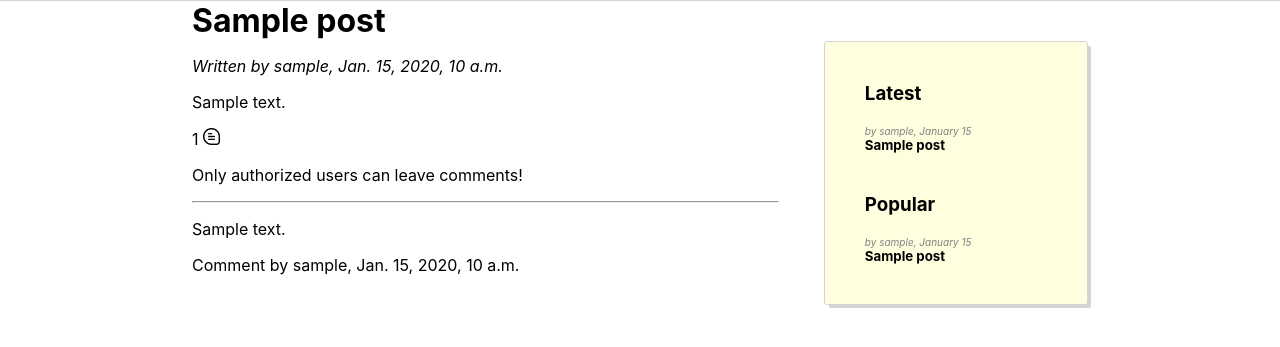
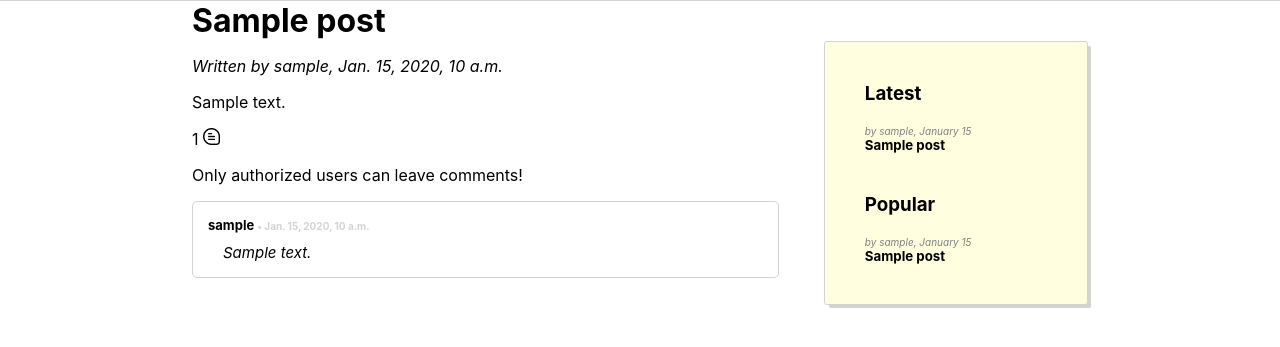
Before and after one commit to bihunva/mug-blogging-platform, a Django app: a page that uses blog/templates/blog/post_detail.html in a window 1280 px wide. Shown: the part 60-407 px from the top of the page. Run offline with Django 4.2, Linux system fonts and the light colour scheme; tables that the repository leaves empty hold one stand-in row (values such as "Sample post"); some libraries are stand-ins or nearby versions.

Commit message:
Added styles to comments

```diff
--- a/blog/static/blog/css/styles.css
+++ b/blog/static/blog/css/styles.css
@@ -310,3 +310,31 @@ ul.pagination li span {
     color: lightseagreen;
     background-color: lightgoldenrodyellow;
 }
+
+.comment {
+    border: 1px solid lightgrey;
+    border-radius: 5px;
+    padding: 15px;
+    margin: 0 0 25px 0;
+}
+
+.comment:last-child {
+    margin: 0 0 70px 0;
+}
+
+.comment-author {
+    margin: 0 0 10px 0;
+    font-size: 13px;
+    font-weight: bold;
+}
+
+.comment-created-at {
+    color: lightgrey;
+    font-size: 10px;
+}
+
+.comment-body {
+    margin: 0 0 0 15px;
+    font-style: italic;
+    font-size: 15px;
+}
--- a/blog/templates/blog/post_detail.html
+++ b/blog/templates/blog/post_detail.html
@@ -25,7 +25,8 @@
         </p>
         <p>{{ post.body }}</p>
 
-        {{ post.total_comments }} <img class="icon bookmark-header-icon" src="{% static 'blog/img/comment.png' %}" alt="bookmark">
+        {{ post.total_comments }}
+        <img class="icon bookmark-header-icon" src="{% static 'blog/img/comment.png' %}" alt="bookmark">
 
         {% if authenticated %}
           {% include "blog/inclusions/comment_form.html" %}
@@ -34,11 +35,11 @@
         {% endif %}
 
         {% for comment in comments %}
-          <hr>
-          <p>{{ comment.body }}</p>
-          <p>Comment by {{ comment.author.username }}, {{ comment.created }}</p>
+          <div class="comment">
+            <p class="comment-author">{{ comment.author.username }} <span class="comment-created-at">&#8226; {{ comment.created }}</span></p>
+            <p class="comment-body">{{ comment.body }}</p>
+          </div>
         {% empty %}
-          <hr>
           <p>There are no comments yet!</p>
         {% endfor %}
       {% endwith %}
```
